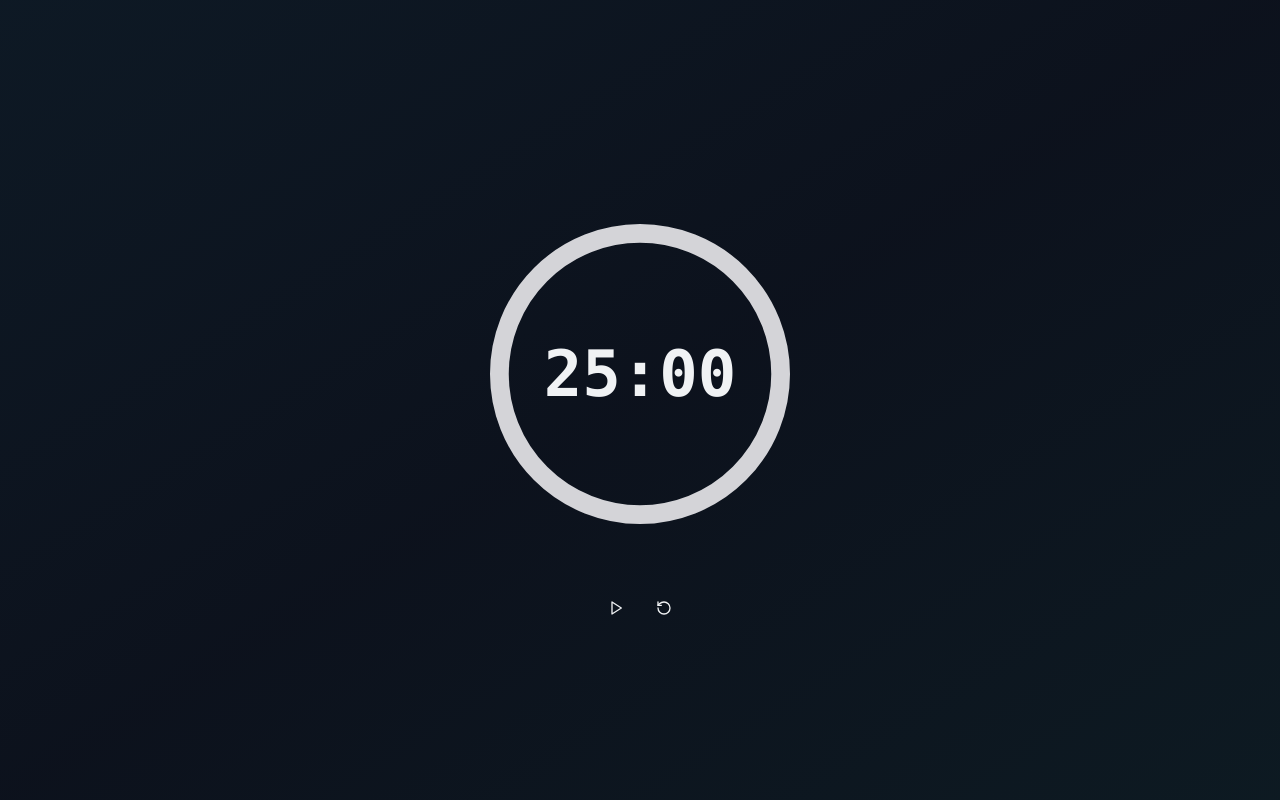
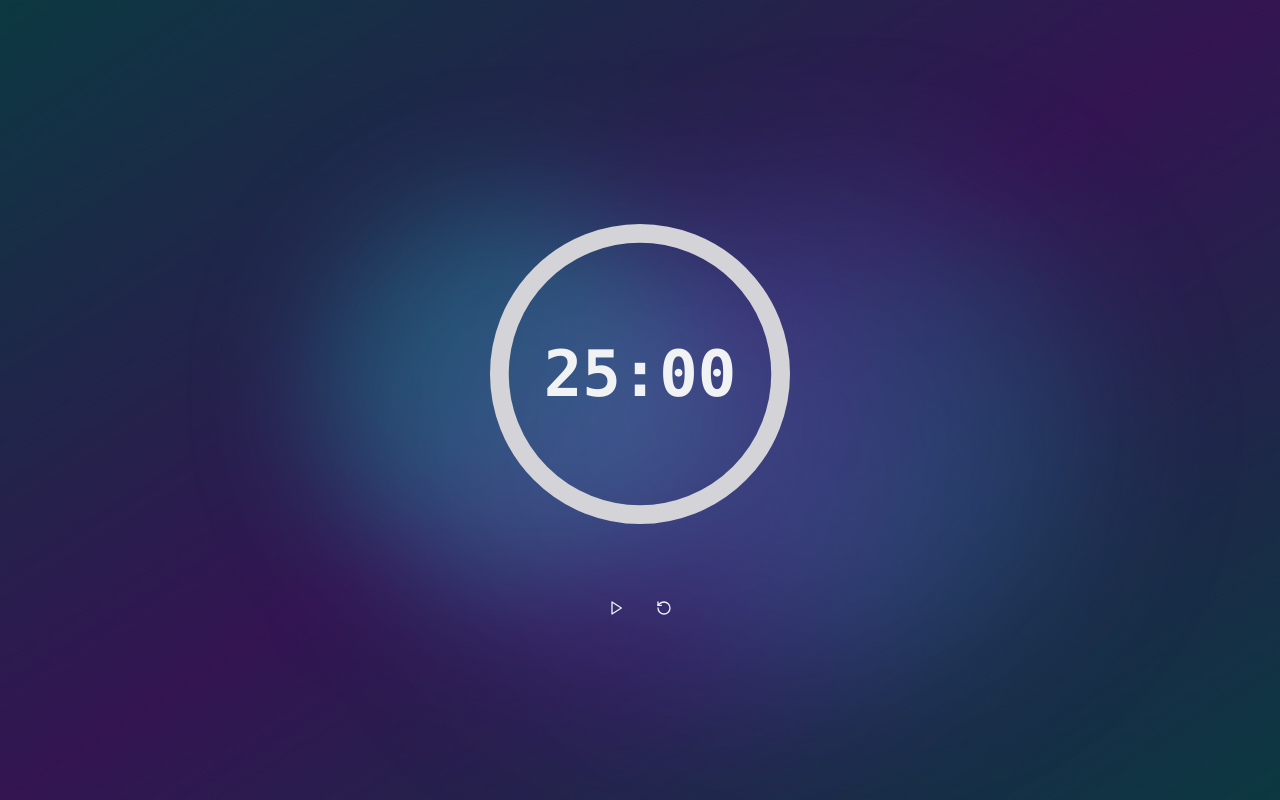
Before and after one commit to advadigitalsolutions/duckschool, a React (Vite) app: page /pomodoro-popup in a window 1280 px wide. Built offline with nearby package versions, Linux system fonts and the light colour scheme; a web font is replaced by a local one.

Commit message:
Refactor: Mirror pop-out timer settings

```diff
--- a/src/pages/PomodoroPopup.tsx
+++ b/src/pages/PomodoroPopup.tsx
@@ -27,8 +27,19 @@ export default function PomodoroPopup() {
 
   return (
     <PomodoroProvider studentId={studentId || undefined}>
-      <div className="h-screen w-screen bg-gradient-to-br from-primary/5 via-background to-accent/5 overflow-hidden">
-        <SimplePomodoroTimer studentId={studentId} compact />
+      <div className="h-screen w-screen relative overflow-hidden">
+        {/* Animated Rippling Background - matches Focus Tools */}
+        <div className="absolute inset-0 bg-gradient-to-br from-[hsl(190,70%,15%)] via-[hsl(270,60%,20%)] to-[hsl(190,70%,15%)]">
+          <div className="absolute inset-0 opacity-60">
+            <div className="absolute top-1/4 left-1/4 w-96 h-96 bg-[hsl(180,80%,40%)] rounded-full mix-blend-screen filter blur-3xl animate-[ripple_8s_ease-in-out_infinite]" />
+            <div className="absolute top-1/3 right-1/3 w-96 h-96 bg-[hsl(270,70%,50%)] rounded-full mix-blend-screen filter blur-3xl animate-[ripple_10s_ease-in-out_infinite_2s]" />
+            <div className="absolute bottom-1/4 left-1/2 w-96 h-96 bg-[hsl(190,75%,45%)] rounded-full mix-blend-screen filter blur-3xl animate-[ripple_12s_ease-in-out_infinite_4s]" />
+          </div>
+        </div>
+
+        <div className="relative z-10 flex items-center justify-center h-full">
+          <SimplePomodoroTimer studentId={studentId} compact />
+        </div>
       </div>
     </PomodoroProvider>
   );
```
